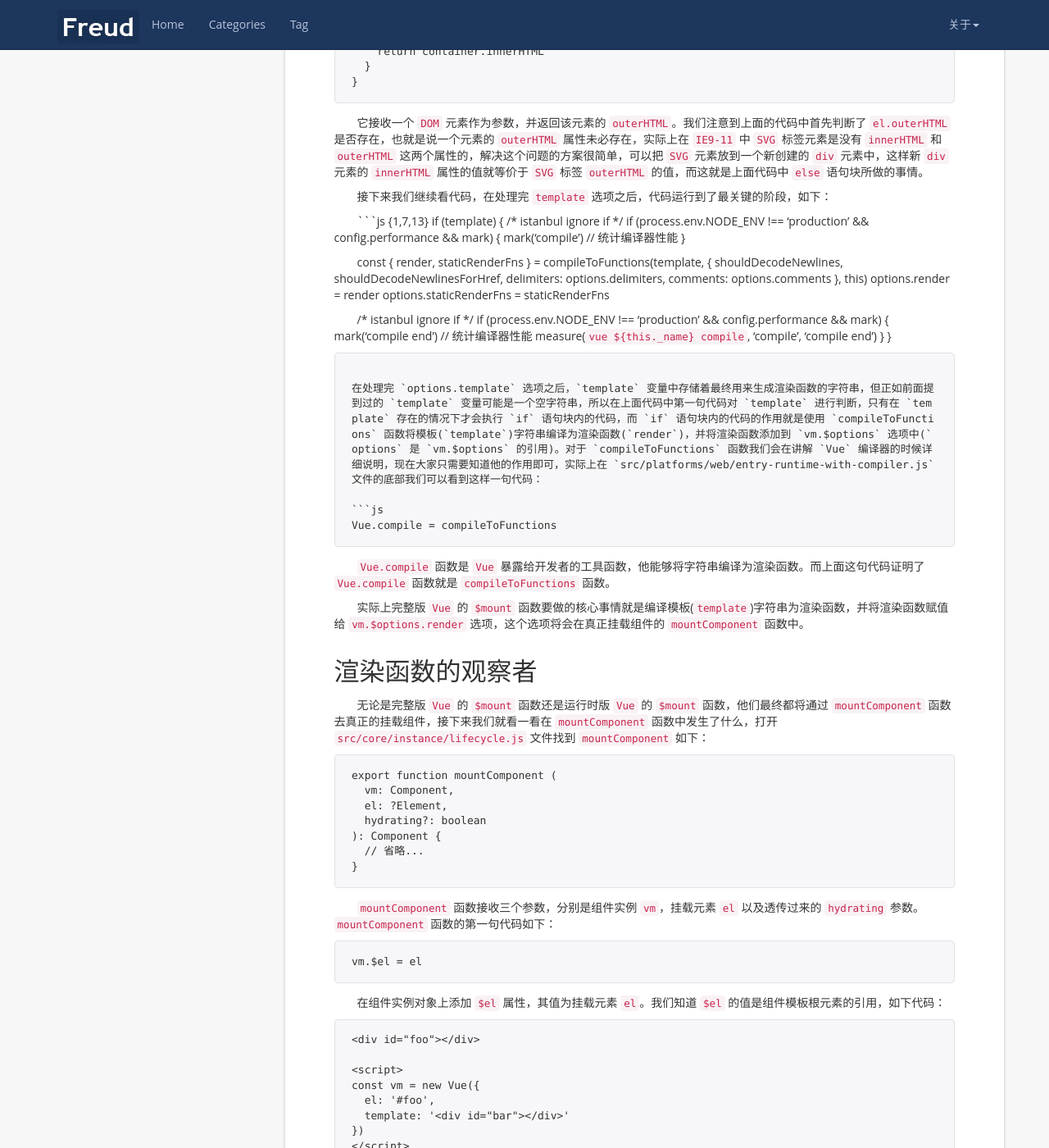
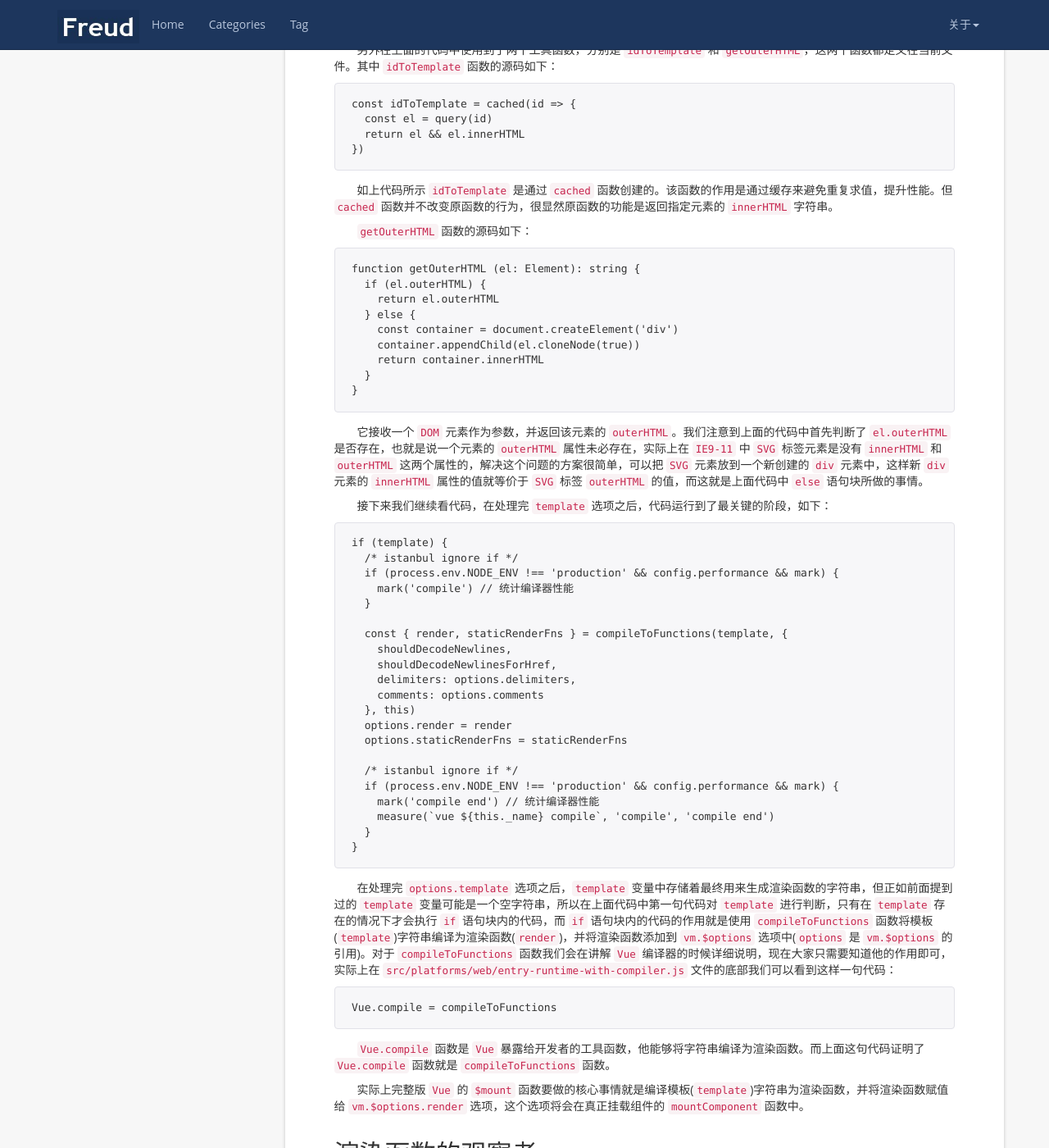
Before and after one commit to peiyanhuang/MyBlog, a Jekyll site: the page built from _posts/2018-11-02-vue-source-code-5.md, in a window 1280 px wide and 1400 px high, scrolled down 4088 px. Shown: the whole window at 82% size. Built offline with Jekyll 4.4.1, drawn with Linux system fonts in a browser that asks for light colours; nearby versions of some CDN libraries; some of the changed text lies outside the part shown.

Commit message:
@update: markdown

````diff
--- a/_posts/2018-11-02-vue-source-code-5.md
+++ b/_posts/2018-11-02-vue-source-code-5.md
@@ -19,7 +19,7 @@ tag: Vue
 
 打开 `src/core/instance/init.js` 文件并找到 `Vue.prototype._init` 函数，如下代码所示：
 
-```js {18}
+```js
 Vue.prototype._init = function (options?: Object) {
   // 省略...
 
@@ -74,7 +74,7 @@ return mountComponent(this, el, hydrating)
 
 第二个定义 `$mount` 函数的地方是 `src/platforms/web/entry-runtime-with-compiler.js` 文件，我们知道这个文件是完整版 `Vue` 的入口文件，在该文件中重新定义了 `$mount` 函数，但是保留了运行时 `$mount` 的功能，并在此基础上为 `$mount` 函数添加了编译模板的能力，接下来我们详细讲解一下完整版 `$mount` 函数的实现，打开 `src/platforms/web/entry-runtime-with-compiler.js` 文件，如下：
 
-```js {1,2,7}
+```js
 const mount = Vue.prototype.$mount
 Vue.prototype.$mount = function (
   el?: string | Element,
@@ -185,7 +185,7 @@ function getOuterHTML (el: Element): string {
 
 接下来我们继续看代码，在处理完 `template` 选项之后，代码运行到了最关键的阶段，如下：
 
-```js {1,7,13}
+```js
 if (template) {
   /* istanbul ignore if */
   if (process.env.NODE_ENV !== 'production' && config.performance && mark) {
@@ -256,7 +256,7 @@ const vm = new Vue({
 
 再结合 `mountComponent` 函数体的这句话：`vm.$el = el`，有的同学就会有疑问了，这里明明把 `el` 挂载元素赋值给了 `vm.$el`，那么 `vm.$el` 怎么可能引用的是 `template` 选项指定的模板的根元素呢？其实这里仅仅是暂时赋值而已，这是为了给虚拟DOM的 `patch` 算法使用的，实际上 `vm.$el` 会被 `patch` 算法的返回值重写，为了证明这一点我们可以打开 `src/core/instance/lifecycle.js` 文件找到 `Vue.prototype._update` 方法，如下代码所示：
 
-```js {6,9}
+```js
 Vue.prototype._update = function (vnode: VNode, hydrating?: boolean) {
   // 省略...
 
@@ -340,7 +340,7 @@ if (process.env.NODE_ENV !== 'production' && config.performance && mark) {
 
 既然功能相同，我们就直接看 `else` 语句块的代码，因为它要简洁的多：
 
-```js {5-7}
+```js
 let updateComponent
 if (process.env.NODE_ENV !== 'production' && config.performance && mark) {
   // 省略...
@@ -491,7 +491,7 @@ if (options) {
 
 * `options.before`，可以理解为 `Watcher` 实例的钩子，当数据变化之后，触发更新之前，调用在创建渲染函数的观察者实例对象时传递的 `before` 选项。如下代码：
 
-```js {2-6}
+```js
 new Watcher(vm, updateComponent, noop, {
   before () {
     if (vm._isMounted) {
@@ -605,7 +605,7 @@ const bailRE = /[^\w.$]/
 
 回过头来，如果参数 `path` 不满足正则 `bailRE`，那么如下的代码将被执行：
 
-```js {5-12}
+```js
 export function parsePath (path: string): any {
   if (bailRE.test(path)) {
     return
@@ -625,7 +625,7 @@ export function parsePath (path: string): any {
 
 看完了 `parsePath` 函数，我们再回到如下这段代码中：
 
-```js {5-13}
+```js
 if (typeof expOrFn === 'function') {
   this.getter = expOrFn
 } else {
@@ -689,7 +689,7 @@ get () {
 
 如上是 `this.get()` 方法的全部代码，一上来调用了 `pushTarget(this)` 函数，并将当前观察者实例对象作为参数传递，这里的 `pushTarget` 函数来自于 `src/core/observer/dep.js` 文件，如下代码所示：
 
-```js {8}
+```js
 export default class Dep {
   // 省略...
 }
@@ -729,7 +729,7 @@ get () {
 
 在调用 `pushTarget` 函数之后，定义了 `value` 变量，该变量的值为 `this.getter` 函数的返回值，我们知道观察者对象的 `this.getter` 属性是一个函数，这个函数的执行就意味着对被观察目标的求值，并将得到的值赋值给 `value` 变量，而且我们可以看到 `this.get` 方法的最后将 `value` 返回，为什么要强调这一点呢？如下代码所示：
 
-```js {13}
+```js
 constructor (
   vm: Component,
   expOrFn: string | Function,
@@ -759,7 +759,7 @@ constructor (
 
 这段模板被编译将生成如下渲染函数：
 
-```js {6}
+```js
 // 编译生成的渲染函数是一个匿名函数
 function anonymous () {
   with (this) {
@@ -773,7 +773,7 @@ function anonymous () {
 
 大家看不懂渲染函数没关系，关于模板到渲染函数的编译过程我们会在编译器相关章节为大家讲解，现在大家只需要注意如上那句代码，可以发现渲染函数的执行会读取数据属性 `name` 的值，这将会触发 `name` 属性的 `get` 拦截器函数，如下代码截取自 `defineReactive` 函数：
 
-```js {3,4}
+```js
 get: function reactiveGetter () {
   const value = getter ? getter.call(obj) : val
   if (Dep.target) {
@@ -850,7 +850,7 @@ addDep (dep: Dep) {
 
 这段模板的不同之处在于我们使用了两次 `name` 数据，那么相应的渲染函数也将变为如下这样：
 
-```js {5}
+```js
 function anonymous () {
   with (this) {
     return _c('div',
@@ -863,7 +863,7 @@ function anonymous () {
 
 可以看到，渲染函数的执行将读取两次数据对象 `name` 属性的值，这必然会触发两次 `name` 属性的 `get` 拦截器函数，同样的道理，`dep.depend` 也将被触发两次，最后导致 `dep.addSub` 方法被执行了两次，且参数一模一样，这样就产生了同一个观察者被收集多次的问题。所以我们不能像如上那样修改 `addDep` 函数的代码，那么此时我相信大家也应该知道如下代码的含义了：
 
-```js {3-5}
+```js
 addDep (dep: Dep) {
   const id = dep.id
   if (!this.newDepIds.has(id)) {
@@ -880,7 +880,7 @@ addDep (dep: Dep) {
 
 不过有的同学可能注意到了，如下代码所示：
 
-```js {6}
+```js
 addDep (dep: Dep) {
   const id = dep.id
   if (!this.newDepIds.has(id)) {
@@ -895,7 +895,7 @@ addDep (dep: Dep) {
 
 这里的判断条件 `!this.depIds.has(id)` 是什么意思呢？我们知道 `newDepIds` 属性用来避免在 **一次求值** 的过程中收集重复的依赖，其实 `depIds` 属性是用来在 **多次求值** 中避免收集重复依赖的。什么是多次求值，其实所谓多次求值是指当数据变化时重新求值的过程。大家可能会疑惑，难道重新求值的时候不能用 `newDepIds` 属性来避免收集重复的依赖吗？不能，原因在于每一次求值之后 `newDepIds` 属性都会被清空，也就是说每次重新求值的时候对于观察者实例对象来讲 `newDepIds` 属性始终是全新的。虽然每次求值之后会清空 `newDepIds` 属性的值，但在清空之前会把 `newDepIds` 属性的值以及 `newDeps` 属性的值赋值给 `depIds` 属性和 `deps` 属性，这样重新求值的时候 `depIds` 属性和 `deps` 属性将会保存着上一次求值中 `newDepIds` 属性以及 `newDeps` 属性的值。为了证明这一点，我们来看一下观察者对象的求值方法，即 `get()` 方法：
 
-```js {12}
+```js
 get () {
   pushTarget(this)
   let value
@@ -915,7 +915,7 @@ get () {
 
 可以看到在 `finally` 语句块内调用了观察者对象的 `cleanupDeps` 方法，这个方法的作用正如我们前面所说的那样，每次求值完毕后都会使用 `depIds` 属性和 `deps` 属性保存 `newDepIds` 属性和 `newDeps` 属性的值，然后再清空 `newDepIds` 属性和 `newDeps` 属性的值，如下是 `cleanupDeps` 方法的源码：
 
-```js {9-16}
+```js
 cleanupDeps () {
   let i = this.deps.length
   while (i--) {
@@ -986,7 +986,7 @@ removeSub (sub: Watcher) {
 
 我们知道这段模板将会被编译成渲染函数，接着创建一个渲染函数的观察者，从而对渲染函数求值，在求值的过程中会触发数据对象 `name` 属性的 `get` 拦截器函数，进而将该观察者收集到 `name` 属性通过闭包引用的“筐”中，即收集到 `Dep` 实例对象中。这个 `Dep` 实例对象是属于 `name` 属性自身所拥有的，这样当我们尝试修改数据对象 `name` 属性的值时就会触发 `name` 属性的 `set` 拦截器函数，这样就有机会调用 `Dep` 实例对象的 `notify` 方法，从而触发了响应，如下代码截取自 `defineReactive` 函数中的 `set` 拦截器函数：
 
-```js {3}
+```js
 set: function reactiveSetter (newVal) {
   // 省略...
   dep.notify()
@@ -995,7 +995,7 @@ set: function reactiveSetter (newVal) {
 
 如上代码所示，可以看到当属性值变化时确实通过 `set` 拦截器函数调用了 `Dep` 实例对象的 `notify` 方法，这个方法就是用来通知变化的，我们找到 `Dep` 类的 `notify` 方法，如下：
 
-```js {6,21}
+```js
 export default class Dep {
   // 省略...
 
@@ -1073,7 +1073,7 @@ run () {
 
 现在我们终于找到了更新变化的根源，那就是 `getAndInvoke` 方法，如下：
 
-```js {2}
+```js
 getAndInvoke (cb: Function) {
   const value = this.get()
   if (
@@ -1103,7 +1103,7 @@ getAndInvoke (cb: Function) {
 
 在 `getAndInvoke` 方法中，第一句代码就调用了 `this.get` 方法，这意味着重新求值，这也证明了我们在上一小节中的假设。对于渲染函数的观察者来讲，重新求值其实等价于重新执行渲染函数，最终结果就是重新生成了虚拟DOM并更新真实DOM，这样就完成了重新渲染的过程。在重新调用 `this.get` 方法之后是一个 `if` 语句块，实际上对于渲染函数的观察者来讲并不会执行这个 `if` 语句块，因为 `this.get` 方法的返回值其实就等价于 `updateComponent` 函数的返回值，这个值将永远都是 `undefined`。实际上 `if` 语句块内的代码是为非渲染函数类型的观察者准备的，它用来对比新旧两次求值的结果，当值不相等的时候会调用通过参数传递进来的回调。我们先看一下判断条件，如下：
 
-```js {3，7-8}
+```js
 const value = this.get()
 if (
   value !== this.value ||
@@ -1201,7 +1201,7 @@ if (this.user) {
 </script>
 ```
 
-如上代码所示，我们在模板中使用了数据对象的 `name` 属性，这意味着 `name` 属性将会收集渲染函数的观察者作为依赖，接着我们在 `mounted` 钩子中修改了 `name` 属性的值，这样就会触发响应：**渲染函数的观察者会重新求值，完成重渲染**
+如上代码所示，我们在模板中使用了数据对象的 `name` 属性，这意味着 `name` 属性将会收集渲染函数的观察者作为依赖，接着我们在 `mounted` 钩子中修改了 `name` 属性的值，这样就会触发响应：**渲染函数的观察者会重新求值，完成重渲染**。
 
 “同步更新”会导致什么问题？很显然这会导致每次属性值的变化都会引发一次重新渲染，假设我们要修改两个属性的值，那么同步更新将导致两次的重渲染，你可能会同时修改很多属性的值，如果每次属性值的变化都要重新渲染，就会导致严重的性能问题，而异步更新队列就是用来解决这个问题的。
 
@@ -1209,7 +1209,7 @@ if (this.user) {
 
 接下来我们就从具体代码入手，看一看其具体实现，我们知道当修改一个属性的值时，会通过执行该属性所收集的所有观察者对象的 `update` 方法进行更新，那么我们就找到观察者对象的 `update` 方法，如下：
 
-```js {8}
+```js
 update () {
   /* istanbul ignore else */
   if (this.computed) {
@@ -1258,7 +1258,7 @@ export function queueWatcher (watcher: Watcher) {
 
 `queueWatcher` 函数接收观察者对象作为参数，首先定义了 `id` 常量，它的值是观察者对象的唯一 `id`，然后执行 `if` 判断语句，如下是简化的代码：
 
-```js {3-4}
+```js
 export function queueWatcher (watcher: Watcher) {
   const id = watcher.id
   if (has[id] == null) {
@@ -1276,7 +1276,7 @@ let has: { [key: number]: ?true } = {}
 
 当 `queueWatcher` 函数被调用之后，会尝试将该观察者放入队列中，并将该观察者的 `id` 值登记到 `has` 对象上作为 `has` 对象的属性同时将该属性值设置为 `true`。该 `if` 语句以及变量 `has` 的作用就是用来避免将相同的观察者重复入队的。在该 `if` 语句块内执行了真正的入队操作，如下代码部分所示：
 
-```js {6}
+```js
 export function queueWatcher (watcher: Watcher) {
   const id = watcher.id
   if (has[id] == null) {
@@ -1305,7 +1305,7 @@ let flushing = false
 
 `flushing` 变量是一个标志，我们知道放入队列 `queue` 中的所有观察者将会在突变完成之后统一执行更新，当更新开始时会将 `flushing` 变量的值设置为 `true`，代表着此时正在执行更新，所以根据判断条件 `if (!flushing)` 可知只有当队列没有执行更新时才会简单地将观察者追加到队列的尾部，有的同学可能会问：“难道在队列执行更新的过程中还会有观察者入队的操作吗？”，实际上是会的，典型的例子就是计算属性，比如队列执行更新时经常会执行渲染函数观察者的更新，渲染函数中很可能有计算属性的存在，由于计算属性在实现方式上与普通响应式属性有所不同，所以当触发计算属性的 `get` 拦截器函数时会有观察者入队的行为，这个时候我们需要特殊处理，也就是 `else` 分支的代码，如下：
 
-```js {10-14}
+```js
 export function queueWatcher (watcher: Watcher) {
   const id = watcher.id
   if (has[id] == null) {
@@ -1330,7 +1330,7 @@ export function queueWatcher (watcher: Watcher) {
 
 接着我们再来看如下代码：
 
-```js {7-15}
+```js
 export function queueWatcher (watcher: Watcher) {
   const id = watcher.id
   if (has[id] == null) {
@@ -1369,7 +1369,7 @@ let waiting = false
 
 为什么需要这个标志呢？我们看 `if` 语句块内的代码就知道了，在 `if` 语句块内先将 `waiting` 的值设置为 `true`，这意味着无论调用多少次 `queueWatcher` 函数，该 `if` 语句块的代码只会执行一次。接着调用 `nextTick` 并以 `flushSchedulerQueue` 函数作为参数，其中 `flushSchedulerQueue` 函数的作用之一就是用来将队列中的观察者统一执行更新的。对于 `nextTick` 相信大家已经很熟悉了，其实最好理解的方式就是把 `nextTick` 看做 `setTimeout(fn, 0)`，如下：
 
-```js {9}
+```js
 export function queueWatcher (watcher: Watcher) {
   const id = watcher.id
   if (has[id] == null) {
@@ -1439,7 +1439,7 @@ if (isIOS) setTimeout(noop)
 
 使用 `Promise` 是最理想的方案，但是如果宿主环境不支持 `Promise`，我们就需要降级处理，即注册 `(macro)task`，这就是 `else` 语句块内代码所做的事情：
 
-```js {5}
+```js
 if (typeof Promise !== 'undefined' && isNative(Promise)) {
   // 省略...
 } else {
@@ -1476,7 +1476,7 @@ if (typeof setImmediate !== 'undefined' && isNative(setImmediate)) {
 
 将一个回调函数注册为 `(macro)task` 的方式有很多，如 `setTimeout`、`setInterval` 以及 `setImmediate` 等等，但不同的方案之间是有区别的，通过上面的代码我们可以看到 `setTimeout` 被作为最后的备选方案：
 
-```js {11-13}
+```js
 if (typeof setImmediate !== 'undefined' && isNative(setImmediate)) {
   // 省略...
 } else if (typeof MessageChannel !== 'undefined' && (
@@ -1495,7 +1495,7 @@ if (typeof setImmediate !== 'undefined' && isNative(setImmediate)) {
 
 而首选方案是 `setImmediate`：
 
-```js {2-4}
+```js
 if (typeof setImmediate !== 'undefined' && isNative(setImmediate)) {
   macroTimerFunc = () => {
     setImmediate(flushCallbacks)
@@ -1513,7 +1513,7 @@ if (typeof setImmediate !== 'undefined' && isNative(setImmediate)) {
 
 如果宿主环境支持原生 `setImmediate` 函数，则使用 `setImmediate` 注册 `(macro)task`，为什么首选 `setImmediate` 呢？这是有原因的，因为 `setImmediate` 拥有比 `setTimeout` 更好的性能，这个问题很好理解，`setTimeout` 在将回调注册为 `(macro)task` 之前要不停的做超时检测，而 `setImmediate` 则不需要，这就是优先选用 `setImmediate` 的原因。但是 `setImmediate` 的缺陷也很明显，就是它的兼容性问题，到目前为止只有IE浏览器实现了它，所以为了兼容非IE浏览器我们还需要做兼容处理，只不过此时还轮不到 `setTimeout` 上场，而是使用 `MessageChannel`：
 
-```js {8-13}
+```js
 if (typeof setImmediate !== 'undefined' && isNative(setImmediate)) {
   // 省略...
 } else if (typeof MessageChannel !== 'undefined' && (
@@ -1536,7 +1536,7 @@ if (typeof setImmediate !== 'undefined' && isNative(setImmediate)) {
 
 现在是时候仔细看一下 `nextTick` 函数都做了什么事情了，不过为了更融入理解 `nextTick` 函数的代码，我们需要从 `$nextTick` 方法入手，如下：
 
-```js {3-5}
+```js
 export function renderMixin (Vue: Class<Component>) {
   // 省略...
   Vue.prototype.$nextTick = function (fn: Function) {
@@ -1618,7 +1618,7 @@ function flushCallbacks () {
 
 很好理解，首先将变量 `pending` 重置为 `false`，接着开始执行回调，但需要注意的是在执行 `callbacks` 队列中的回调函数时并没有直接遍历 `callbacks` 数组，而是使用 `copies` 常量保存一份 `callbacks` 的复制，然后遍历 `copies` 数组，并且在遍历 `copies` 数组之前将 `callbacks` 数组清空：`callbacks.length = 0`。为什么要这么做呢？这么做肯定是有原因的，我们模拟一下整个异步更新的流程就明白了，如下代码：
 
-```js {3，5}
+```js
 created () {
   this.name = 'HcySunYang'
   this.$nextTick(() => {
@@ -1684,7 +1684,7 @@ callbacks = [
 
 最后我们再来讲一下，当调用 `$nextTick` 方法时不传递回调函数时，是如何实现返回 `Promise` 实例对象的，实现很简单我们来看一下 `nextTick` 函数的代码，如下：
 
-```js {5-9}
+```js
 export function nextTick (cb?: Function, ctx?: Object) {
   let _resolve
   // 省略...
@@ -1699,7 +1699,7 @@ export function nextTick (cb?: Function, ctx?: Object) {
 
 如上代码所示，当 `nextTick` 函数没有接收到 `cb` 参数时，会检测当前宿主环境是否支持 `Promise`，如果支持则直接返回一个 `Promise` 实例对象，并且将 `resolve` 函数赋值给 `_resolve` 变量，`_resolve` 变量声明在 `nextTick` 函数的顶部。同时再来看如下代码：
 
-```js {10-12}
+```js
 export function nextTick (cb?: Function, ctx?: Object) {
   let _resolve
   callbacks.push(() => {
@@ -1753,7 +1753,7 @@ Vue.prototype.$watch = function (
 
 `$watch` 方法允许我们观察数据对象的某个属性，当属性变化时执行回调。所以 `$watch` 方法至少接收两个参数，一个要观察的属性，以及一个回调函数。通过上面的代码我们发现，`$watch` 方法接收三个参数，除了前面介绍的两个参数之后还接收第三个参数，它是一个选项参数，比如是否立即执行回调或者是否深度观测等。我们可以发现这三个参数与 `Watcher` 类的构造函数中的三个参数相匹配，如下：
 
-```js {4-6}
+```js
 export default class Watcher {
   constructor (
     vm: Component,
@@ -1861,7 +1861,7 @@ this.active = false
 
 以上就是 `$watch` 方法的实现，以及如何解除观察的实现。不过不要忘了我们前面所讲的这些内容是假设传递给 `$watch` 方法的第二个参数是一个函数，如果不是函数呢？比如是一个纯对象，这时如下代码就会被执行：
 
-```js {7-9}
+```js
 Vue.prototype.$watch = function (
   expOrFn: string | Function,
   cb: any,
@@ -1953,7 +1953,7 @@ if (isPlainObject(handler)) {
 
 这样就可正常通过 `$watch` 方法创建观察者了。另外我们注意 `createWatcher` 函数中如下这段代码：
 
-```js {11-13}
+```js
 function createWatcher (
   vm: Component,
   expOrFn: string | Function,
@@ -1988,7 +1988,7 @@ methods: {
 
 上例中我们使用了 `watch` 选项，接下来我们就顺便来看一下 `watch` 选项是如何初始化的，找到 `initState` 函数，如下：
 
-```js {12-14}
+```js
 export function initState (vm: Component) {
   vm._watchers = []
   const opts = vm.$options
@@ -2025,7 +2025,7 @@ function initWatch (vm: Component, watch: Object) {
 
 可以看到 `initWatch` 函数就是通过对 `watch` 选项遍历，然后通过 `createWatcher` 函数创建观察者对象的，需要注意的是上面代码中有一个判断条件，如下代码所示：
 
-```js {4}
+```js
 function initWatch (vm: Component, watch: Object) {
   for (const key in watch) {
     const handler = watch[key]
@@ -2071,7 +2071,7 @@ watch: {
 
 这段代码使用 `watch` 选项观测了数据对象的 `a` 属性，我们知道 `watch` 方法内部是通过创建 `Watcher` 实例对象来实现观测的，在创建 `Watcher` 实例对象时会读取 `a` 的值从而触发属性 `a` 的 `get` 拦截器函数，最终将依赖收集。但问题是如果属性 `a` 的值是一个对象，如下：
 
-```js {3-5}
+```js
 data () {
   return {
     a: {
@@ -2090,7 +2090,7 @@ watch: {
 
 深度观测就是用来解决这个问题的，深度观测的原理很简单，既然属性 `a.b` 中没有收集到观察者，那么我们就主动读取一下 `a.b` 的值，这样不就能够触发属性 `a.b` 的 `get` 拦截器函数从而收集到观察者了吗，其实 `Vue` 就是这么做的，只不过你需要将 `deep` 选项参数设置为 `true`，主动告诉 `Watcher` 实例对象你现在需要的是深度观测。我们找到 `Watcher` 类的 `get` 方法，如下：
 
-```js {6, 16-18}
+```js
 get () {
   pushTarget(this)
   let value
@@ -2146,7 +2146,7 @@ function _traverse (val: any, seen: SimpleSet) {
 
 接下来我们看一下 `_traverse` 函数是如何遍历访问数据对象的，如下是 `_traverse` 函数的全部代码：
 
-```js {7-13}
+```js
 function _traverse (val: any, seen: SimpleSet) {
   let i, keys
   const isA = Array.isArray(val)
@@ -2258,7 +2258,7 @@ function _traverse (val: any, seen: SimpleSet) {
 
 如果被观察属性的值 `val` 是一个循环引用的对象，那么上面的代码将导致死循环，为了避免这种情况的发生，我们可以使用一个变量来存储那些已经被遍历过的对象，当再次遍历该对象时程序会发现该对象已经被遍历过了，这时会跳过遍历，从而避免死循环，如下代码所示：
 
-```js {7-13}
+```js
 function _traverse (val: any, seen: SimpleSet) {
   let i, keys
   const isA = Array.isArray(val)
@@ -2293,7 +2293,7 @@ function _traverse (val: any, seen: SimpleSet) {
 
 到目前为止，我们对响应系统的了解已经足够多了，是时候研究一下计算属性的实现了，实际上很多看上去神奇的东西在良好设计的系统中实现起来并没有想象的那么复杂，计算属性就是典型的案例，它本质上就是一个惰性求值的观察者。我们回到 `src/core/instance/state.js` 文件中的 `initState` 函数，因为计算属性是在这里被初始化的，如代码所示：
 
-```js {11}
+```js
 export function initState (vm: Component) {
   vm._watchers = []
   const opts = vm.$options
@@ -2476,7 +2476,7 @@ if (!(key in vm)) {
 
 `defineComputed` 函数就定义在 `initComputed` 函数的下方，如下是 `defineComputed` 函数的签名及最后一句代码：
 
-```js {7}
+```js
 export function defineComputed (
   target: any,
   key: string,
@@ -2654,7 +2654,7 @@ depend () {
 
 `depend` 方法的内容很简单，检查 `this.dep` 和 `Dep.target` 是否全部有值，如果都有值的情况下便会执行 `this.dep.depend` 方法。这里我们首先要知道 `this.dep` 属性是什么，实际上计算属性的观察者与其他观察者对象不同，不同之处首先会体现在创建观察者实例对象的时候，如下是 `Watcher` 类的 `constructor` 方法中的一段代码：
 
-```js {9-11}
+```js
 constructor (
   vm: Component,
   expOrFn: string | Function,
@@ -2676,7 +2676,7 @@ constructor (
 
 现在我们再回到 `Watcher` 类的 `depend` 方法中：
 
-```js {3}
+```js
 depend () {
   if (this.dep && Dep.target) {
     this.dep.depend()
@@ -2694,7 +2694,7 @@ this.dep.subs = [renderWatcher]
 
 这样 `computedGetter` 函数中的 `watcher.depend()` 语句我们就讲解完了，但 `computedGetter` 函数还没执行完，接下来要执行的是 `watcher.evaluate()` 语句：
 
-```js {5}
+```js
 sharedPropertyDefinition.get = function computedGetter () {
   const watcher = this._computedWatchers && this._computedWatchers[key]
   if (watcher) {
@@ -2720,7 +2720,7 @@ evaluate () {
 
 这段代码的关键在于求值的这句代码，如部分所示：
 
-```js {3}
+```js
 evaluate () {
   if (this.dirty) {
     this.value = this.get()
@@ -2732,7 +2732,7 @@ evaluate () {
 
 我们在计算属性的初始化一节中讲过了，在创建计算属性观察者对象时传递给 `Watcher` 类的第二个参数为 `getter` 常量，它的值就是开发者在定义计算属性时的函数(或 `userDef.get`)，如下代码所示：
 
-```js {5,12}
+```js
 function initComputed (vm: Component, computed: Object) {
   // 省略...
   for (const key in computed) {
@@ -2779,7 +2779,7 @@ compA () {
 
 假如此时我们修改响应式属性 `a` 的值，那么将触发属性 `a` 所收集的所有依赖，这其中包括计算属性的观察者。我们知道触发某个响应式属性的依赖实际上就是执行该属性所收集到的所有观察者的 `update` 方法，现在我们就找到 `Watcher` 类的 `update` 方法，如下：
 
-```js {3,18}
+```js
 update () {
   /* istanbul ignore else */
   if (this.computed) {
@@ -2831,7 +2831,7 @@ new Vue({
 
 `Vue` 官方推出了 [vue-test-utils](https://github.com/vuejs/vue-test-utils) 测试工具库，这个库的一个特点是，当你使用它去辅助测试 `Vue` 单文件组件时，数据变更将会以同步的方式触发组件变更，这对于测试而言会提供很大帮助。大家思考一下 [vue-test-utils](https://github.com/vuejs/vue-test-utils) 库是如何实现这个功能的？我们知道开发者在开发组件的时候基本不太可能手动地指定一个观察者为同步的，所以 [vue-test-utils](https://github.com/vuejs/vue-test-utils) 库需要有能力拿到组件的定义并人为地把组件中定义的所有观察者都转换为同步的，这是一个繁琐并容易引起 `bug` 的工作，为了解决这个问题，`Vue` 提供了 `Vue.config.async` 全局配置，它的默认值为 `true`，我们可以在 `src/core/config.js` 文件中看到这样一句代码，如下：
 
-```js {8}
+```js
 export default ({
   // 省略...
 
@@ -2847,7 +2847,7 @@ export default ({
 
 这个全局配置将决定 `Vue` 中的观察者以何种方式执行，默认是异步执行的，当我们将其修改为 `Vue.config.async = false` 时，所有观察者都将会同步执行。其实现方式很简单，我们打开 `src/core/observer/scheduler.js` 文件，找到 `queueWatcher` 函数：
 
-```js {9-12}
+```js
 export function queueWatcher (watcher: Watcher) {
   const id = watcher.id
   if (has[id] == null) {
@@ -2870,7 +2870,7 @@ export function queueWatcher (watcher: Watcher) {
 
 为了实现同步执行的观察者，除了把 `flushSchedulerQueue` 函数从 `nextTick` 中提取出来之外，还需要做一件事儿，我们打开 `src/core/observer/dep.js` 文件，找到 `notify` 方法，如下：
 
-```js {4-9}
+```js
 notify () {
   // stabilize the subscriber list first
   const subs = this.subs.slice()
````
Also changed, not shown: _posts/2018-10-25-vue-source-code-4.md (+15 -15 lines).
